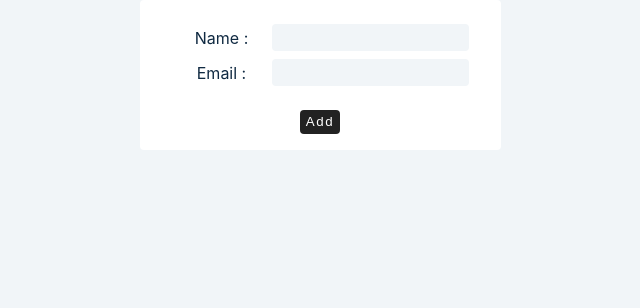
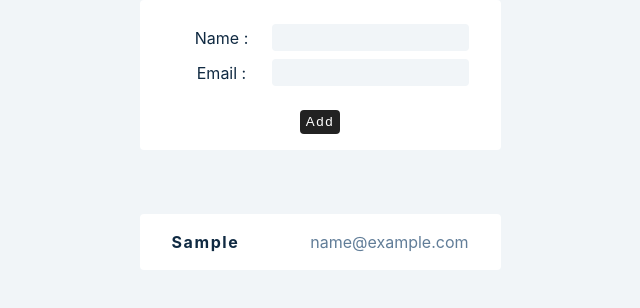
Before and after one commit to pooya2293/react-advanced-2020, a React (Create React App) app: page / in a window 1280 px wide. Both pictures are taken after typing "Sample", "name@example.com" into the empty fields and a click on the button "Add". Shown: the top 308 px of the page, without its empty margins (320-960 px from the left). Built offline with nearby package versions, Linux system fonts and the light colour scheme.

Commit message:
evry thing is OK but : arry should have id so

```diff
--- a/src/tutorial/4-forms/setup/1-controlled-inputs.js
+++ b/src/tutorial/4-forms/setup/1-controlled-inputs.js
@@ -39,6 +39,16 @@
   				</div>
   				<button type="submit">add</button>
   			</form>
+  		{/*link value input to DOM*/}
+  		{people.map((person,index)=>{
+  			const {id,firstName,email} = person;
+  			return(
+  				<div key={index} className='item'>
+  					<h4>{firstName}</h4>
+  					<p>{email}</p>
+  				</div>
+  			)
+  		})}
   		</article>
   	</>
   )
```
